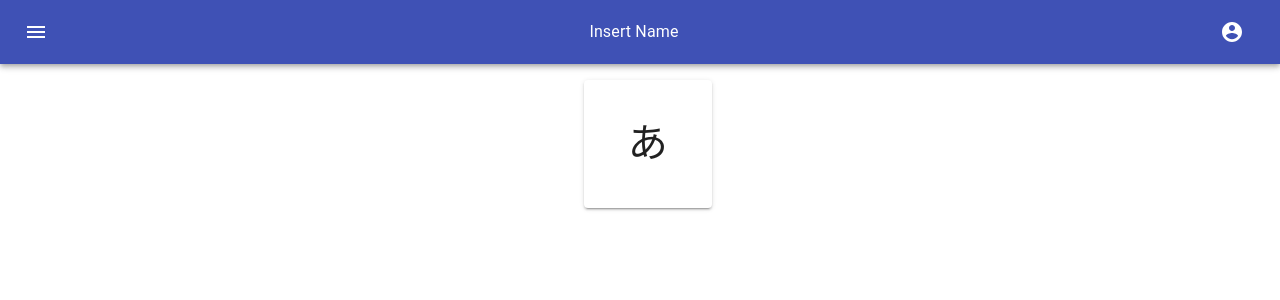
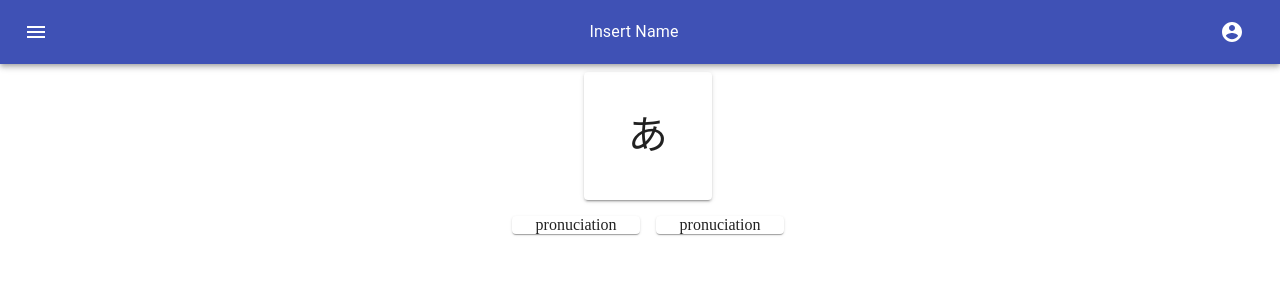
Before and after one commit to maxnibler/JapaneseLearningTools, a React (Create React App) app in the folder Frontend/: page / in a window 1280 px wide. Shown: the top 300 px of the page. Built offline with nearby package versions, Linux system fonts and the light colour scheme.

Commit message:
Formatted bottom Cards

```diff
--- a/Frontend/src/Pages.js
+++ b/Frontend/src/Pages.js
@@ -4,23 +4,37 @@ import { Box, Paper, Typography } from '@material-ui/core';
 
 const useStyles = makeStyles((theme) => ({
   root: {
+    height: window.innerHeight,
+    width: window.innerWidth,
+  },
+  topRoot: {
     display: 'flex',
     flexGrow: 3,
     justifyContent: 'center',
-    width: window.innerWidth,
-    '& > *': {
-      margin: theme.spacing(1),
-      width: theme.spacing(16),
-      height: theme.spacing(16),
-    },
+    width: '100%',
   },
-  paper: {
+  bottomRoot: {
+    marginTop: theme.spacing(2),
+    display: 'flex',
+    width: '100%',
+    justifyContent: 'center',
+  },
+  paperKanji: {
     display: 'flex',
     justifyContent: 'center',
     alignItems: 'center',
+    width: theme.spacing(16),
+    height: theme.spacing(16),
   },
   kanji: {
     fontSize: '30pt',
+  },
+  paperCard: {
+    display: 'flex',
+    justifyContent: 'center',
+    marginLeft: theme.spacing(1),
+    marginRight: theme.spacing(1),
+    width: theme.spacing(16),
   },
 }));
 
@@ -32,12 +46,20 @@ function kanjiDisplay(character) {
   const classes = useStyles();
 
   return (
-    <div>
-      <Box className={classes.root}>
-        <Paper elevation={2} className={classes.paper}>
+    <div className={classes.root}>
+      <Box className={classes.topRoot}>
+        <Paper elevation={2} className={classes.paperKanji}>
           <Typography className={classes.kanji}>
             {character}
           </Typography>
+        </Paper>
+      </Box>
+      <Box className={classes.bottomRoot}>
+        <Paper className={classes.paperCard}>
+          pronuciation
+        </Paper>
+        <Paper className={classes.paperCard}>
+          pronuciation
         </Paper>
       </Box>
     </div>
```
